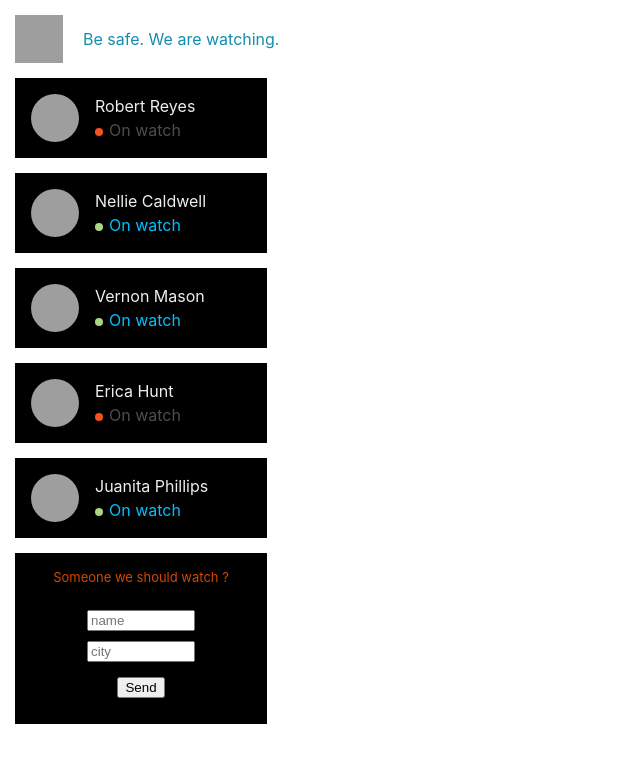
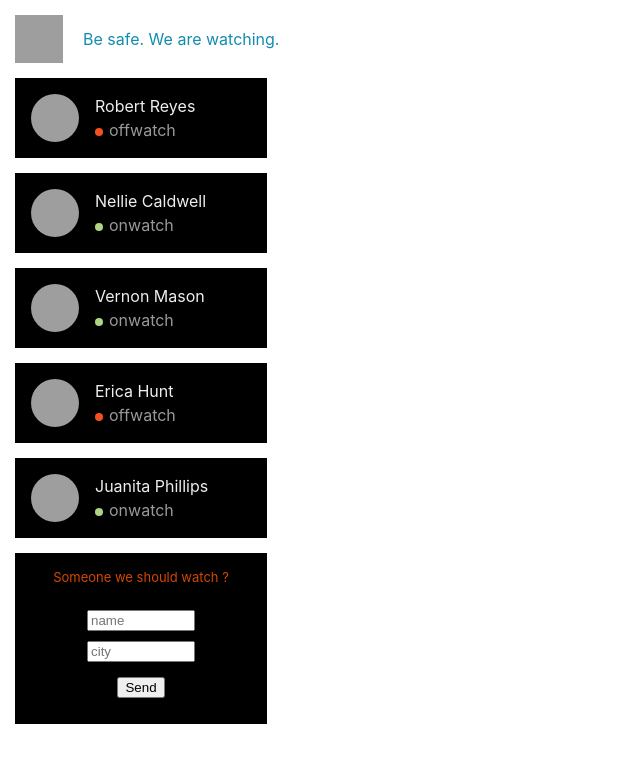
Before and after one commit to bz699/chap-app, a React (Create React App) app: page / in a window 1280 px wide. Shown: the top 762 px of the page, without its empty margins (0-640 px from the left). Built offline with nearby package versions, Linux system fonts and the light colour scheme; grey boxes are pictures that could not be loaded.

Commit message:
add eventlistener on onwatch/offwatch indicator

```diff
--- a/src/components/Contact.css
+++ b/src/components/Contact.css
@@ -23,14 +23,8 @@
   }
 
   /* Status text */
-  .Contact .status .status-text-online {
-    color: #00bfff;
-    margin: 0;
-    display: inline-block;
-  }
-
-  .Contact .status .status-text-offline {
-    color: #4d4d4d;
+  .Contact .status .status-text {
+    color: #999;
     margin: 0;
     display: inline-block;
   }
--- a/src/components/Contact.js
+++ b/src/components/Contact.js
@@ -2,19 +2,44 @@ import React from 'react';
 import './Contact.css';
 
 
-function Contact(props) {
+class Contact extends React.Component {
+  constructor (props) {
+    super(props)
+      this.state = {
+        online: props.online,
+      };
+  }
+
+/*<div className={props.online ? "status-online" : "status-offline"} />
+  <div className={props.online ? "status-text-online" : "status-text-offline"}>On watch</div> */
+
+
+  render (){
     return (
       <div className="Contact">
-      <img src={props.pic} alt="a portrait" className="avatar" />
+        <img src={this.props.pic} alt="a portrait" className="avatar" />
         <div>
-        <div className="name">{props.name}</div>
+          <div className="name">{this.props.name}</div>
+
           <div className="status">
-          <div className={props.online ? "status-online" : "status-offline"} />
-          <div className={props.online ? "status-text-online" : "status-text-offline"}>On watch</div>
+
+            <div className={this.state.online ? "status-online" : "status-offline"} />
+
+            <p className="status-text"
+              onClick= { event => {
+                const newStatus =! this.state.online;
+                this.setState({online : newStatus});
+              }}>
+              {this.state.online ? "onwatch" : "offwatch"}
+            </p>
+
           </div>
+
         </div>
       </div>
     );
   }
+}
+
 
 export default Contact;
--- a/src/components/SendButton.js
+++ b/src/components/SendButton.js
@@ -5,10 +5,6 @@ import './SendButton.css';
 class SendButton extends React.Component {
 
 eventListener = (event) => {
-    const id = event.target.id;
-    const type = event.target.type;
-    const className = event.target.className;
-    const text = event.target.innerText;
     alert(`We will watch`);
   };
 
```
Lines whose indentation alone changed are shown as unchanged.
